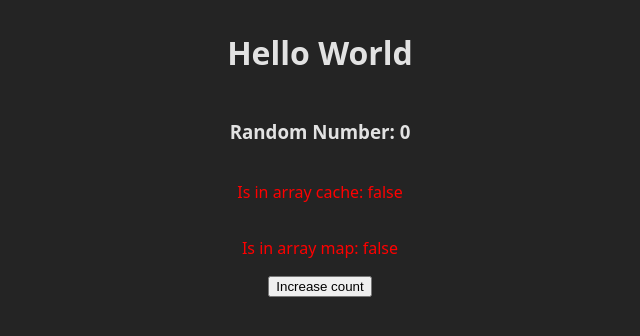
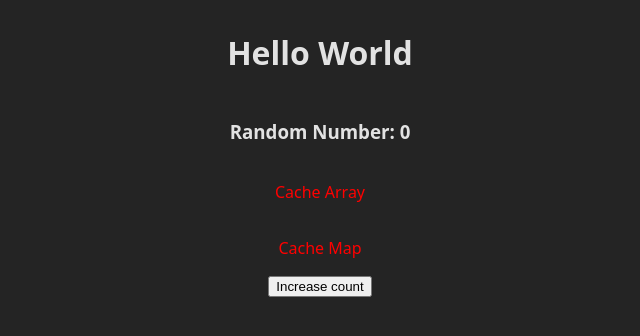
Before and after one commit to AddisonDobias/sportsScoreDisplay, a React (Vite) app: page / in a window 1280 px wide. Shown: the top 336 px of the page, without its empty margins (320-960 px from the left). Built offline with nearby package versions, Linux system fonts and the light colour scheme.

Commit message:
Simplify UI

```diff
--- a/src/components/HelloWorld.tsx
+++ b/src/components/HelloWorld.tsx
@@ -32,10 +32,10 @@ export function HelloWorld() {
             <h1>Hello World</h1>
             <h3>{"Random Number: " + randomInteger}</h3>
             <p style={isInCacheArr.current ? {color: 'green'} : {color: 'red'}}>
-                {"Is in array cache: " + isInCacheArr.current}
+                {"Cache Array"}
             </p>
             <p style={isInCacheMap.current ? {color: 'green'} : {color: 'red'}}>
-                {"Is in array map: " + isInCacheMap.current}
+                {"Cache Map"}
             </p>
             <button onClick={handleClick}>Increase count</button>
         </div>
```
